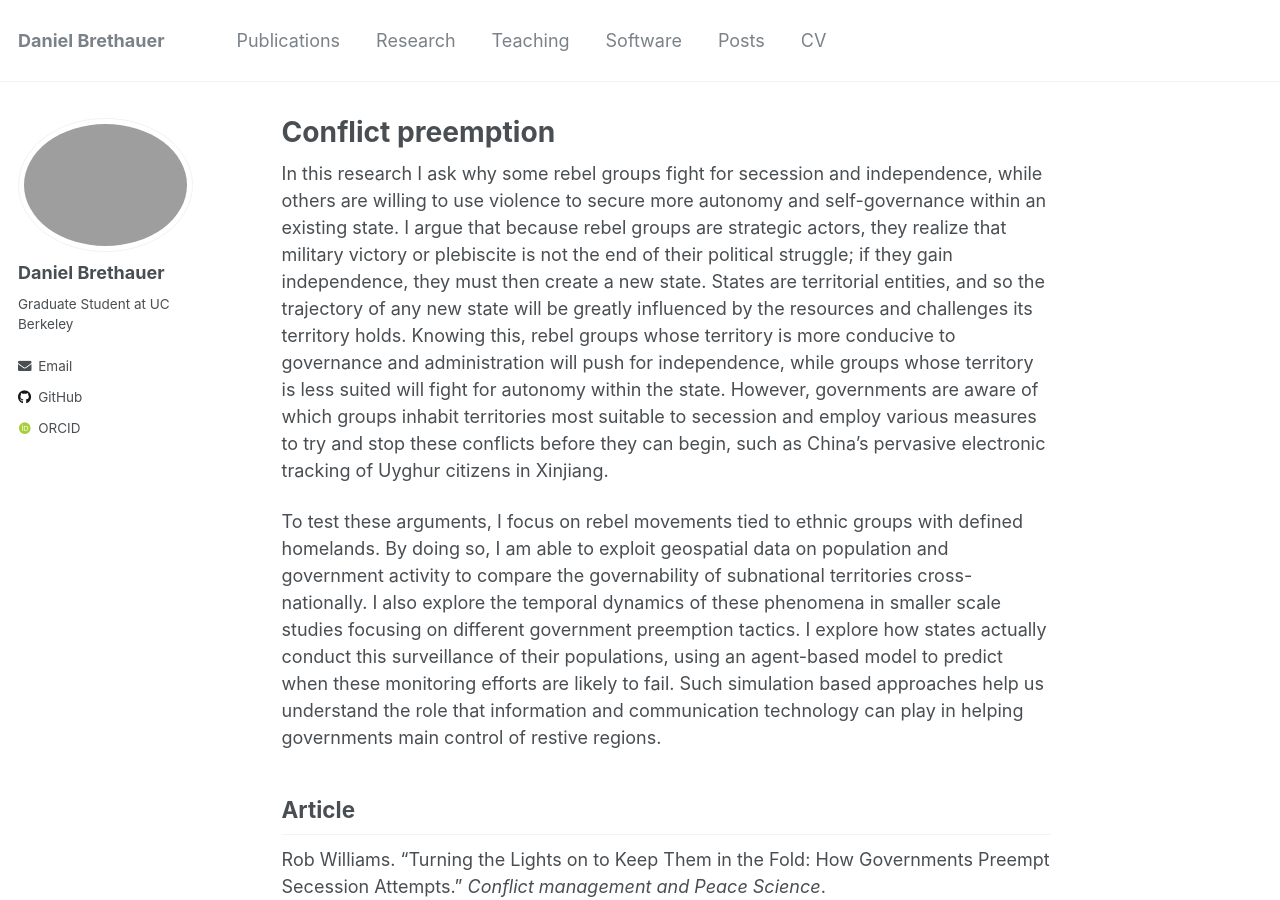
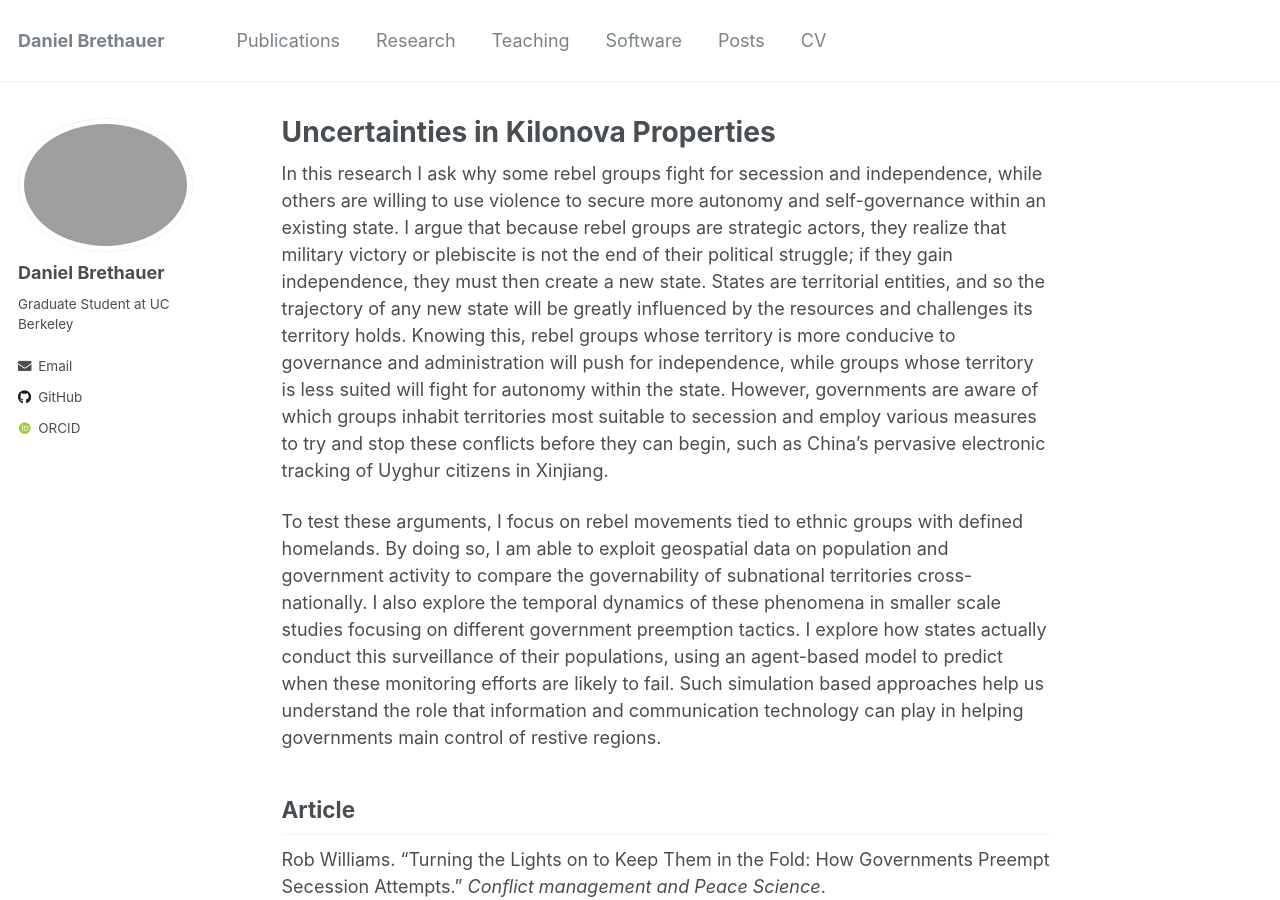
Before and after one commit to dbrethauer/dbrethauer.github.io, a Jekyll site: the page built from _research/conflict-preemption.md, in a window 1280 px wide and 900 px high. Built offline with Jekyll 4.4.1, drawn with Linux system fonts in a browser that asks for light colours; some web fonts are replaced.

Commit message:
Update conflict-preemption.md

```diff
--- a/_research/conflict-preemption.md
+++ b/_research/conflict-preemption.md
@@ -1,11 +1,11 @@
 ---
-title: "Conflict preemption"
+title: "Uncertainties in Kilonova Properties"
 layout: single-portfolio
-excerpt: "<img src='/images/research/epr.png' alt=''>"
+excerpt: "<img src='/images/research/gw170817.png' alt=''>"
 collection: research
 order_number: 10
 header:
-  og_image: "research/epr.png"
+  og_image: "research/gw170817.png"
 ---
 
 In this research I ask why some rebel groups fight for secession and independence, while others are willing to use violence to secure more autonomy and self-governance within an existing state. I argue that because rebel groups are strategic actors, they realize that military victory or plebiscite is not the end of their political struggle; if they gain independence, they must then create a new state. States are territorial entities, and so the trajectory of any new state will be greatly influenced by the resources and challenges its territory holds. Knowing this, rebel groups whose territory is more conducive to governance and administration will push for independence, while groups whose territory is less suited will fight for autonomy within the state. However, governments are aware of which groups inhabit territories most suitable to secession and employ various measures to try and stop these conflicts before they can begin, such as China’s pervasive electronic tracking of Uyghur citizens in Xinjiang.
```
